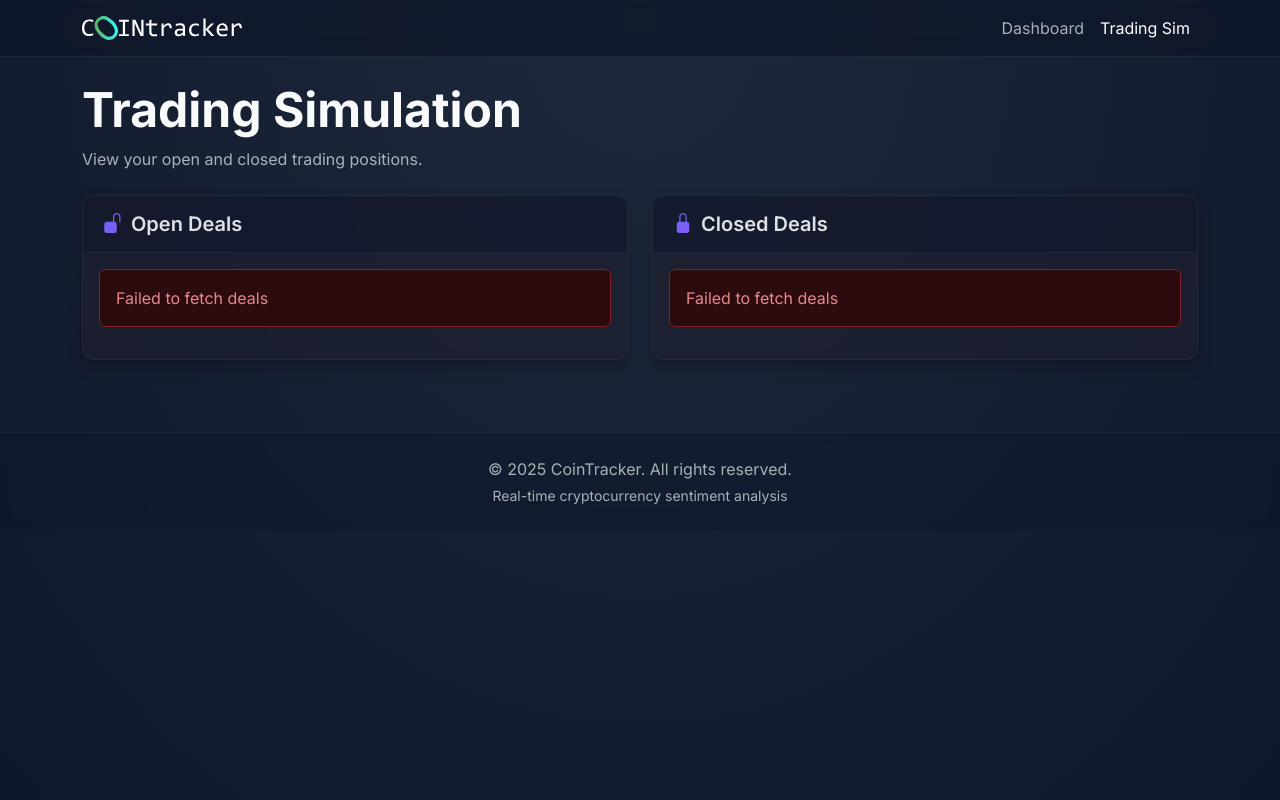
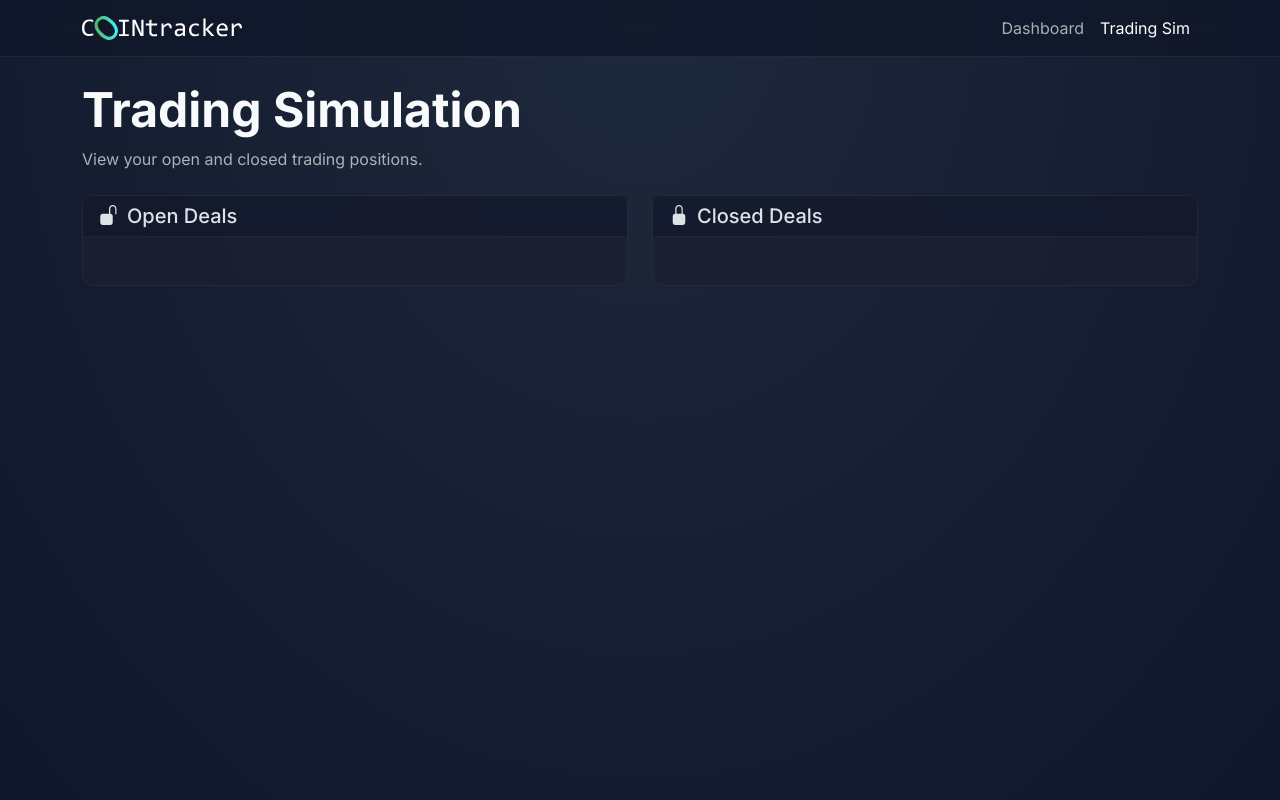
Before and after one commit to bnovik0v/CoinTracker, a Python web app: template app/templates/trading_simulation.html in a window 1280 px wide. Run offline with Jinja, Linux system fonts and the light colour scheme; the template is opened without the code that fills it, so the values that code supplies are empty; some libraries are stand-ins or nearby versions.

Commit message:
feat: add profit percentage tracking and paginated deal loading with UI improvements

```diff
--- a/app/schemas.py
+++ b/app/schemas.py
@@ -64,5 +64,6 @@ class Trade(BaseModel):
     buy_price: float
     sell_price: float | None
     profit: Optional[float]
+    profit_percent: Optional[float]
 
     model_config = ConfigDict(from_attributes=True)
--- a/app/static/js/trading_simulation.js
+++ b/app/static/js/trading_simulation.js
@@ -1,68 +1,117 @@
+//
+// File: /home/borislav/VSCode/CoinTracker/app/static/js/trading_simulation.js
+//
 document.addEventListener('DOMContentLoaded', () => {
     const openDealsList = document.getElementById('open-deals-list');
     const closedDealsList = document.getElementById('closed-deals-list');
+    const showMoreOpenBtn = document.getElementById('show-more-open');
+    const showMoreClosedBtn = document.getElementById('show-more-closed');
+
     const API_BASE_URL = '/api';
+    const DEAL_LIMIT = 10;
+
+    let openDealsPage = 0;
+    let closedDealsPage = 0;
+
+    const formatPrice = (price) => {
+        if (price === null || price === undefined) return 'N/A';
+        const absPrice = Math.abs(price);
+        if (absPrice > 0 && absPrice < 0.01) {
+            return price.toPrecision(4);
+        }
+        return price.toLocaleString(undefined, { minimumFractionDigits: 2, maximumFractionDigits: 2 });
+    };
 
     const showLoading = (element) => {
         element.innerHTML = '<div class="d-flex justify-content-center align-items-center py-5"><div class="spinner-border text-primary" role="status"><span class="visually-hidden">Loading...</span></div></div>';
     };
 
-    const showError = (element, message) => {
-        element.innerHTML = `<div class="alert alert-danger">${message}</div>`;
-    };
-
     const renderDeals = (element, deals, isClosed) => {
-        if (!deals || deals.length === 0) {
+        if (deals.length === 0 && (isClosed ? closedDealsPage : openDealsPage) === 0) {
             element.innerHTML = '<div class="text-center text-body-secondary p-4">No deals to show.</div>';
             return;
         }
 
-        element.innerHTML = deals.map(deal => {
+        const dealsHtml = deals.map(deal => {
             const buyDate = luxon.DateTime.fromISO(deal.buy_date).toFormat('ff');
-            let dealHtml;
+            let dealDetailsHtml;
 
             if (isClosed) {
                 const sellDate = luxon.DateTime.fromISO(deal.sell_date).toFormat('ff');
-                const profitClass = deal.profit > 0 ? 'text-success' : (deal.profit < 0 ? 'text-danger' : 'text-secondary');
-                const profitText = deal.profit !== null ? `${deal.profit.toFixed(2)} USD` : 'N/A';
+                const profitValue = deal.profit;
+                const profitPercent = deal.profit_percent;
 
-                dealHtml = `
-                    <div class="d-flex w-100 justify-content-between">
-                        <h5 class="mb-1">${deal.coin_name}</h5>
-                        <small class="text-body-secondary">Closed: ${sellDate}</small>
-                    </div>
-                    <p class="mb-1">Bought at ${deal.buy_price.toFixed(2)} on ${buyDate}</p>
-                    <p class="mb-1">Sold at ${deal.sell_price.toFixed(2)}</p>
-                    <p class="mb-0"><strong>Profit:</strong> <span class="${profitClass}">${profitText}</span></p>
+                const profitClass = profitValue > 0 ? 'profit-positive' : (profitValue < 0 ? 'profit-negative' : 'profit-neutral');
+                const profitValueText = profitValue !== null ? `${formatPrice(profitValue)} USD` : 'N/A';
+                const profitPercentText = profitPercent !== null ? [(${profitPercent.toFixed(2)}%)](cci:1://file:///home/borislav/VSCode/CoinTracker/app/trading_simulation.py:48:0-118:52) : '';
+
+                dealDetailsHtml = `
+                    <p class="mb-1 small text-body-secondary">Bought: ${formatPrice(deal.buy_price)} USD on ${buyDate}</p>
+                    <p class="mb-1 small text-body-secondary">Sold: ${formatPrice(deal.sell_price)} USD on ${sellDate}</p>
+                    <p class="mb-0 mt-2"><strong>Profit: <span class="${profitClass}">${profitValueText} ${profitPercentText}</span></strong></p>
                 `;
-            } else { // Open deals
-                dealHtml = `
-                    <div class="d-flex w-100 justify-content-between">
-                        <h5 class="mb-1">${deal.coin_name}</h5>
-                        <small class="text-body-secondary">Opened: ${buyDate}</small>
-                    </div>
-                    <p class="mb-1">Bought at ${deal.buy_price.toFixed(2)}</p>
-                    <p class="mb-0 text-body-secondary"><em>(Trade is still open)</em></p>
+            } else {
+                dealDetailsHtml = `
+                    <p class="mb-1 small text-body-secondary">Opened: ${buyDate}</p>
+                    <p class="mb-0 mt-2"><strong>Buy Price: ${formatPrice(deal.buy_price)} USD</strong></p>
+                    <p class="mb-0 mt-2 text-body-secondary"><em>Trade is still open...</em></p>
                 `;
             }
 
-            return `<div class="list-group-item">${dealHtml}</div>`;
+            return `
+                <div class="deal-card">
+                    <div class="d-flex w-100 justify-content-between">
+                        <h5 class="mb-1">${deal.coin_name}</h5>
+                    </div>
+                    ${dealDetailsHtml}
+                </div>
+            `;
         }).join('');
-    };
 
-    const fetchDeals = async (is_closed) => {
-        const listElement = is_closed ? closedDealsList : openDealsList;
-        showLoading(listElement);
-        try {
-            const response = await fetch(`${API_BASE_URL}/trades?is_closed=${is_closed}`);
-            if (!response.ok) throw new Error('Failed to fetch deals');
-            const deals = await response.json();
-            renderDeals(listElement, deals, is_closed);
-        } catch (error) {
-            showError(listElement, error.message);
+        if ((isClosed ? closedDealsPage : openDealsPage) === 0) {
+            element.innerHTML = dealsHtml;
+        } else {
+            element.insertAdjacentHTML('beforeend', dealsHtml);
         }
     };
 
-    fetchDeals(false); // Fetch open deals
-    fetchDeals(true);  // Fetch closed deals
+    const fetchDeals = async (isClosed) => {
+        const page = isClosed ? closedDealsPage : openDealsPage;
+        const listElement = isClosed ? closedDealsList : openDealsList;
+        const buttonElement = isClosed ? showMoreClosedBtn : showMoreOpenBtn;
+
+        if (page === 0) {
+            showLoading(listElement);
+        }
+
+        try {
+            const response = await fetch(`${API_BASE_URL}/trades?is_closed=${isClosed}&limit=${DEAL_LIMIT}&skip=${page * DEAL_LIMIT}`);
+            if (!response.ok) throw new Error('Failed to fetch deals');
+            const deals = await response.json();
+
+            renderDeals(listElement, deals, isClosed);
+
+            if (deals.length < DEAL_LIMIT) {
+                buttonElement.style.display = 'none';
+            } else {
+                buttonElement.style.display = 'block';
+            }
+        } catch (error) {
+            listElement.innerHTML = `<div class="alert alert-danger">${error.message}</div>`;
+        }
+    };
+
+    showMoreOpenBtn.addEventListener('click', () => {
+        openDealsPage++;
+        fetchDeals(false);
+    });
+
+    showMoreClosedBtn.addEventListener('click', () => {
+        closedDealsPage++;
+        fetchDeals(true);
+    });
+
+    // Initial fetch
+    fetchDeals(false);
+    fetchDeals(true);
 });
--- a/app/templates/trading_simulation.html
+++ b/app/templates/trading_simulation.html
@@ -14,15 +14,12 @@
     <style>
         :root {
             --primary-gradient: linear-gradient(135deg, #6366f1 0%, #8b5cf6 100%);
-            --secondary-gradient: linear-gradient(135deg, #3b82f6 0%, #2dd4bf 100%);
             --card-bg: rgba(30, 32, 47, 0.6);
             --card-border: rgba(71, 85, 105, 0.2);
             --positive-color: #10b981;
             --negative-color: #ef4444;
             --neutral-color: #6b7280;
-            --hover-transition: all 0.3s ease;
         }
-
         body {
             font-family: 'Inter', sans-serif;
             background: radial-gradient(ellipse at top, #1e293b, #0f172a);
@@ -30,13 +27,11 @@
             min-height: 100vh;
             color: #f8fafc;
         }
-
         .navbar {
             background: rgba(15, 23, 42, 0.8) !important;
             backdrop-filter: blur(10px);
             border-bottom: 1px solid rgba(71, 85, 105, 0.3);
         }
-
         .navbar-brand {
             font-weight: 700;
             background: var(--primary-gradient);
@@ -44,53 +39,31 @@
             background-clip: text;
             color: transparent;
         }
-
         .card {
             background: var(--card-bg);
             border: 1px solid var(--card-border);
             border-radius: 12px;
-            box-shadow: 0 8px 16px rgba(0, 0, 0, 0.2);
             backdrop-filter: blur(5px);
-            transition: var(--hover-transition);
-            overflow: hidden;
         }
-
-        .card:hover {
-            box-shadow: 0 12px 24px rgba(0, 0, 0, 0.3);
-            transform: translateY(-2px);
-        }
-
         .card-header {
             background: rgba(15, 23, 42, 0.5);
             border-bottom: 1px solid var(--card-border);
-            padding: 1rem 1.25rem;
         }
-
-        .card-header h5 {
-            font-weight: 600;
-            display: flex;
-            align-items: center;
-            gap: 0.5rem;
+        .deal-card {
+            background: rgba(30, 41, 59, 0.3);
+            border: 1px solid var(--card-border);
+            border-radius: 8px;
+            padding: 1rem;
+            margin-bottom: 1rem;
+            transition: all 0.3s ease;
         }
-
-        .card-header h5 i {
-            background: var(--primary-gradient);
-            -webkit-background-clip: text;
-            background-clip: text;
-            color: transparent;
+        .deal-card:hover {
+            border-color: #6366f1;
+            transform: translateY(-2px);
         }
-
-        .list-group-item {
-            background: transparent;
-            border-color: var(--card-border);
-        }
-
-        footer {
-            background: rgba(15, 23, 42, 0.5);
-            backdrop-filter: blur(5px);
-            border-top: 1px solid var(--card-border);
-            margin-top: 3rem !important;
-        }
+        .profit-positive { color: var(--positive-color); }
+        .profit-negative { color: var(--negative-color); }
+        .profit-neutral { color: var(--neutral-color); }
     </style>
 </head>
 <body>
@@ -104,12 +77,8 @@
             </button>
             <div class="collapse navbar-collapse" id="navbarNav">
                 <ul class="navbar-nav ms-auto">
-                    <li class="nav-item">
-                        <a class="nav-link" href="/">Dashboard</a>
-                    </li>
-                    <li class="nav-item">
-                        <a class="nav-link active" aria-current="page" href="/trading">Trading Sim</a>
-                    </li>
+                    <li class="nav-item"><a class="nav-link" href="/">Dashboard</a></li>
+                    <li class="nav-item"><a class="nav-link active" aria-current="page" href="/trading">Trading Sim</a></li>
                 </ul>
             </div>
         </div>
@@ -124,13 +93,12 @@
         <div class="row g-4">
             <!-- Open Deals -->
             <div class="col-lg-6">
-                <div class="card h-100">
-                    <div class="card-header">
-                        <h5 class="mb-0"><i class="bi bi-unlock-fill"></i> Open Deals</h5>
-                    </div>
+                <div class="card">
+                    <div class="card-header"><h5 class="mb-0"><i class="bi bi-unlock-fill me-2"></i>Open Deals</h5></div>
                     <div class="card-body">
-                        <div id="open-deals-list" class="list-group list-group-flush">
-                            <!-- Open deals will be injected by JS -->
+                        <div id="open-deals-list"></div>
+                        <div class="d-grid mt-3">
+                            <button class="btn btn-outline-primary" id="show-more-open" style="display: none;">Show More</button>
                         </div>
                     </div>
                 </div>
@@ -138,13 +106,12 @@
 
             <!-- Closed Deals -->
             <div class="col-lg-6">
-                <div class="card h-100">
-                    <div class="card-header">
-                        <h5 class="mb-0"><i class="bi bi-lock-fill"></i> Closed Deals</h5>
-                    </div>
+                <div class="card">
+                    <div class="card-header"><h5 class="mb-0"><i class="bi bi-lock-fill me-2"></i>Closed Deals</h5></div>
                     <div class="card-body">
-                        <div id="closed-deals-list" class="list-group list-group-flush">
-                            <!-- Closed deals will be injected by JS -->
+                        <div id="closed-deals-list"></div>
+                        <div class="d-grid mt-3">
+                            <button class="btn btn-outline-primary" id="show-more-closed" style="display: none;">Show More</button>
                         </div>
                     </div>
                 </div>
@@ -152,13 +119,6 @@
         </div>
     </main>
 
-    <footer class="text-center text-body-secondary py-4">
-        <div class="container">
-            <p class="mb-1">&copy; 2025 CoinTracker. All rights reserved.</p>
-            <p class="small mb-0">Real-time cryptocurrency sentiment analysis</p>
-        </div>
-    </footer>
-
     <script src="https://cdn.jsdelivr.net/npm/luxon@3.4.4/build/global/luxon.min.js"></script>
     <script src="https://cdn.jsdelivr.net/npm/bootstrap@5.3.3/dist/js/bootstrap.bundle.min.js"></script>
     <script src="/static/js/trading_simulation.js"></script>
```
Also changed, not shown: app/models.py (+13 -0 lines).
